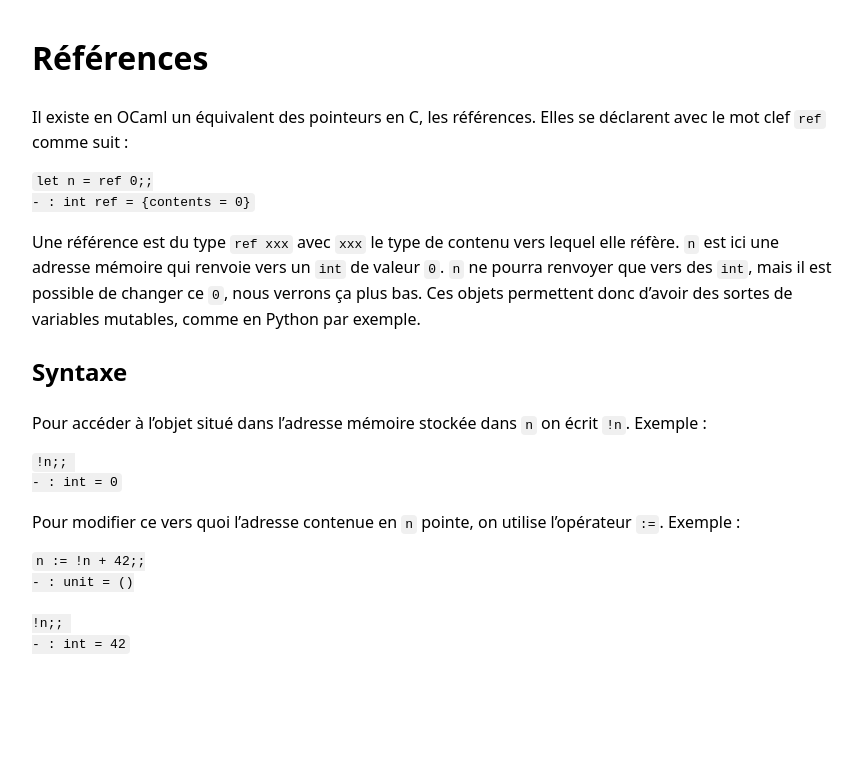
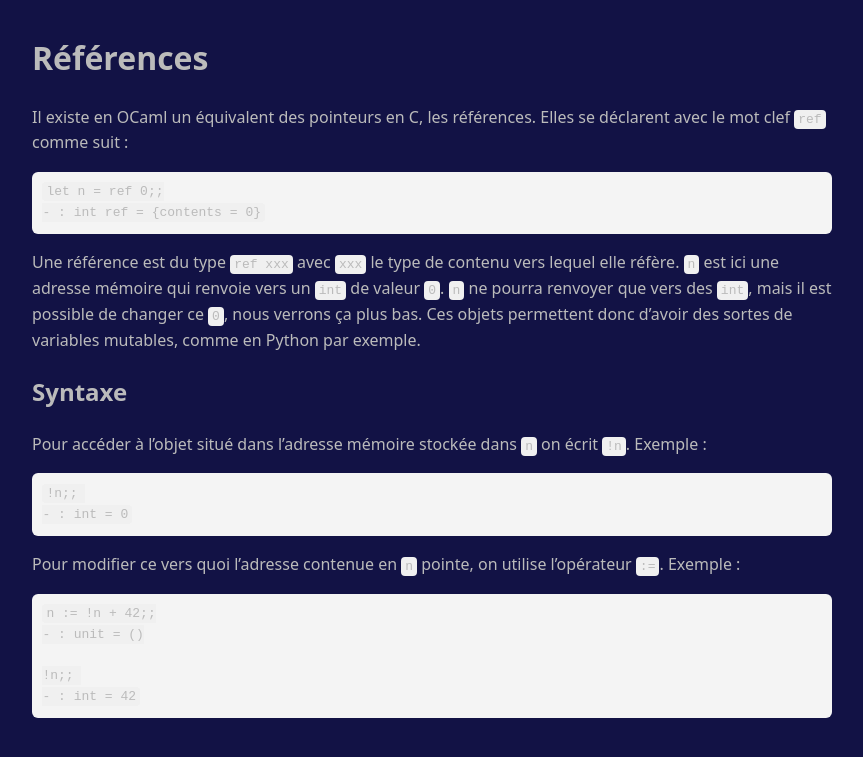
Before and after one commit to Bananachu/bananachu.github.io, a Jekyll site: the page built from info/references.md, in a window 1280 px wide. Shown: the top 757 px of the page, without its empty margins (208-1071 px from the left). Built offline with Jekyll 4.4.1, drawn with Linux system fonts in a browser that asks for light colours; our own code applies the rules of GitHub Pages for plain Markdown files.

Commit message:
Update default.html

```diff
--- a/_layouts/default.html
+++ b/_layouts/default.html
@@ -19,12 +19,37 @@
       margin: 2rem auto;
       padding: 0 1rem;
       line-height: 1.6;
+      color: #bbbbbb;
+      background-color: #121245;
     }
     code {
       background: #f0f0f0;
       padding: 2px 4px;
       border-radius: 4px;
     }
+    table {
+      border-collapse: collapse;
+      margin: 1em 0;
+      width: 100%;
+    }
+    th, td {
+      border: 1px solid #ccc;
+      padding: 0.4em 0.6em;
+      text-align: left;
+    }
+    th {
+      background-color: #f8f8f8;
+    }
+    tr:nth-child(even) {
+      background-color: #f9f9f9;
+    }
+    pre {
+      background: #f4f4f4;
+      padding: 0.8em;
+      border-radius: 6px;
+      overflow-x: auto;
+    }
+
   </style>
 </head>
 <body>
```
